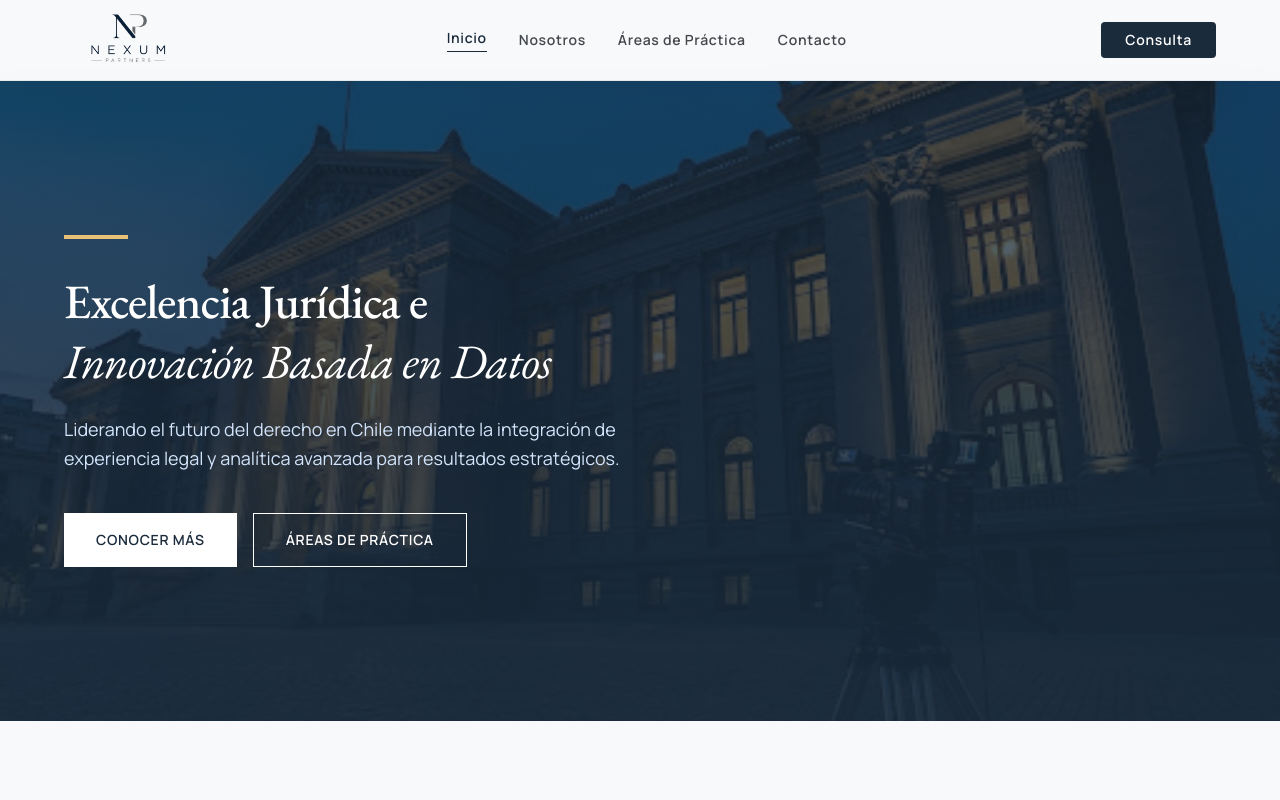
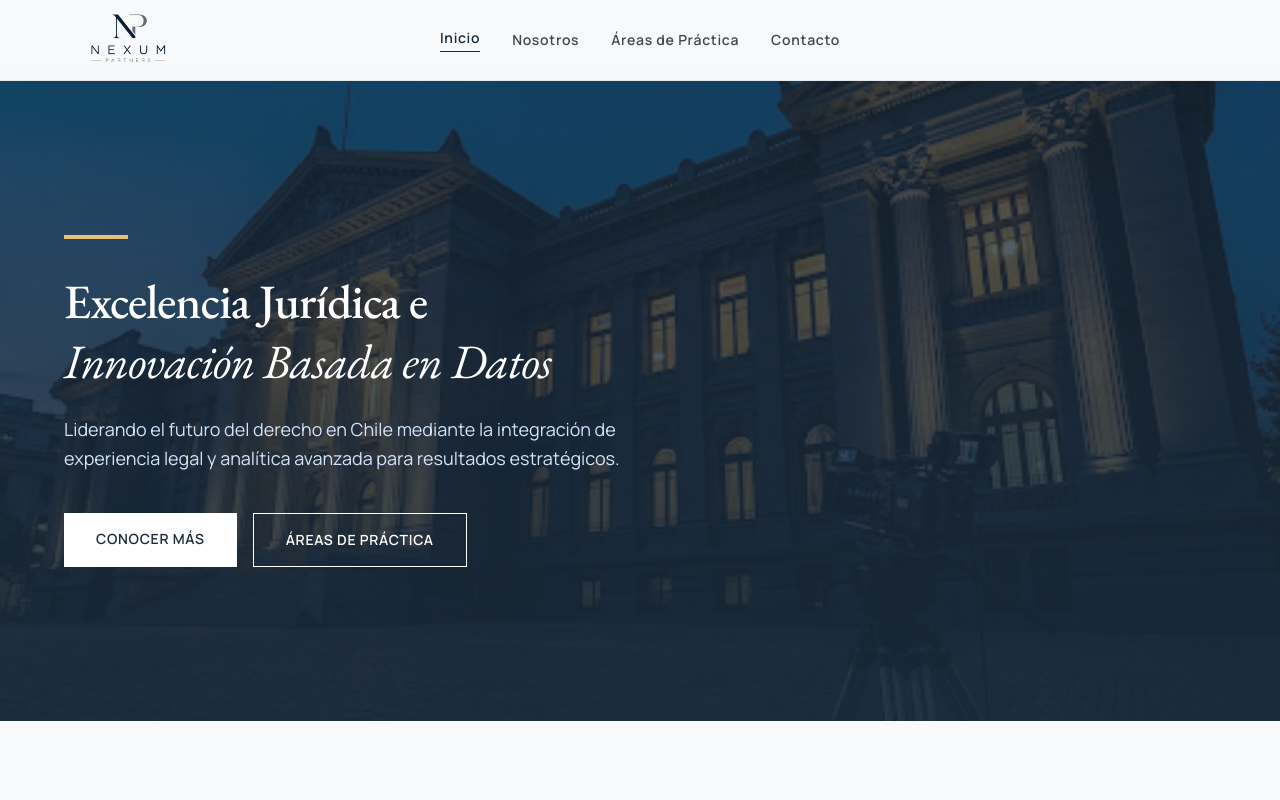
Before and after one commit to FabMira/NexumPartners, a plain HTML site: page index.html in a window 1280 px wide. Shown: the top 800 px of the page. Drawn offline with nearby package versions, Linux system fonts and the light colour scheme.

Commit message:
refactor: update navigation structure and replace buttons with divs for consistency

```diff
--- a/index.html
+++ b/index.html
@@ -111,15 +111,13 @@
 <header class="sticky top-0 w-full z-50 bg-surface/90 backdrop-blur-md border-b border-outline-variant/30">
 <div class="flex justify-between items-center h-20 px-margin-desktop max-w-container-max-width mx-auto">
 <div class="flex items-center gap-4"><img alt="Nexum Partners Logo" class="w-auto object-contain h-32" src="assets/img/logo-header.png"></div>
-<nav class="hidden md:flex items-center gap-8">
+<nav class="hidden md:flex items-center gap-8 mx-auto">
 <a class="font-label-md text-label-md text-primary border-b border-primary pb-1 transition-colors duration-300" href="index.html">Inicio</a>
 <a class="font-label-md text-label-md text-on-surface-variant hover:text-primary transition-colors duration-300" href="nosotros.html">Nosotros</a>
 <a class="font-label-md text-label-md text-on-surface-variant hover:text-primary transition-colors duration-300" href="areas-practica.html">Áreas de Práctica</a>
 <a class="font-label-md text-label-md text-on-surface-variant hover:text-primary transition-colors duration-300" href="contacto.html">Contacto</a>
 </nav>
-<button class="bg-primary text-on-primary px-6 py-2 rounded-lg font-label-md text-label-md hover:bg-primary-container transition-all duration-300 active:scale-95">
-                Consulta
-            </button>
+<div class="w-32"></div>
 </div>
 </header>
 <!-- Hero Section -->
@@ -138,12 +136,12 @@
                     Liderando el futuro del derecho en Chile mediante la integración de experiencia legal y analítica avanzada para resultados estratégicos.
                 </p>
 <div class="flex gap-4">
-<button class="bg-surface-container-lowest text-primary px-8 py-4 font-label-md text-label-md hover:bg-surface transition-colors">
+<a href="nosotros.html" class="bg-surface-container-lowest text-primary px-8 py-4 font-label-md text-label-md hover:bg-surface transition-colors">
                         CONOCER MÁS
-                    </button>
-<button class="border border-white text-white px-8 py-4 font-label-md text-label-md hover:bg-white/10 transition-colors">
+                    </a>
+<a href="areas-practica.html" class="border border-white text-white px-8 py-4 font-label-md text-label-md hover:bg-white/10 transition-colors">
                         ÁREAS DE PRÁCTICA
-                    </button>
+                    </a>
 </div>
 </div>
 </div>
```
Also changed, not shown: areas-practica.html (+2 -4 lines), contacto.html (+2 -4 lines), nosotros.html (+5 -7 lines).
